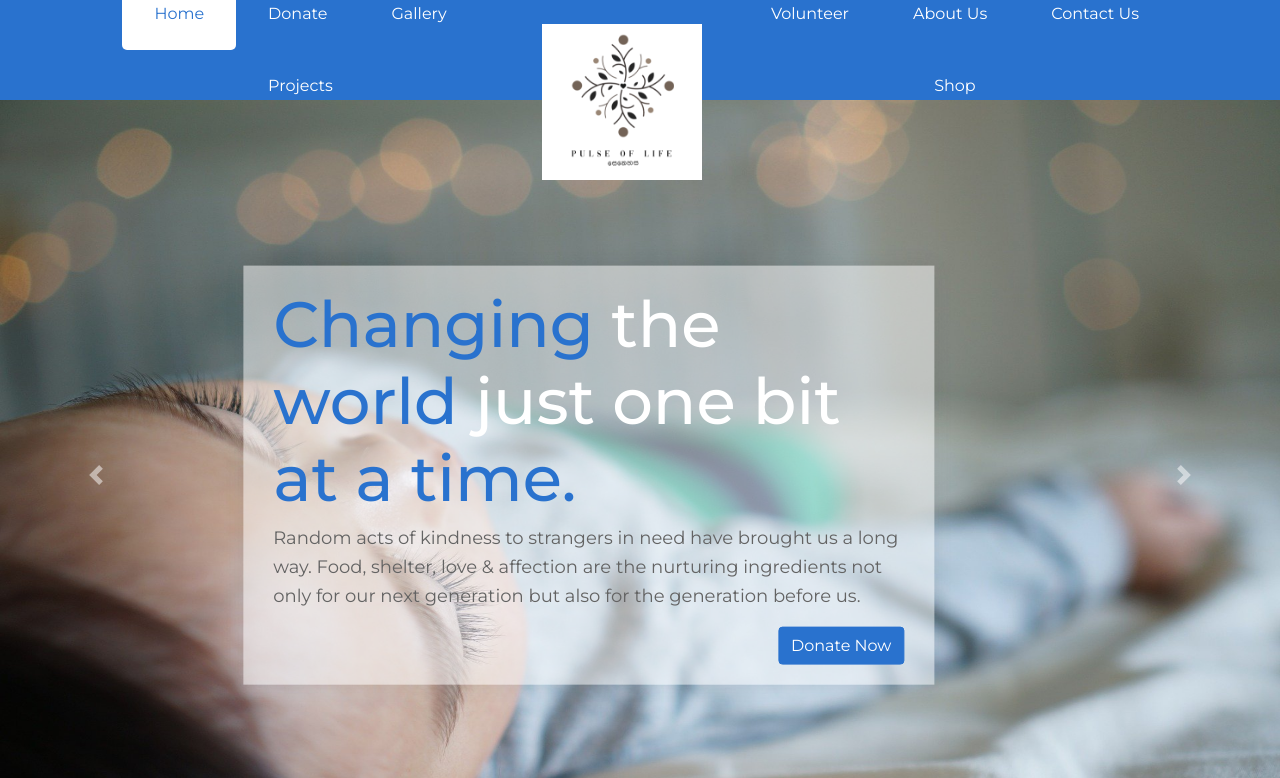
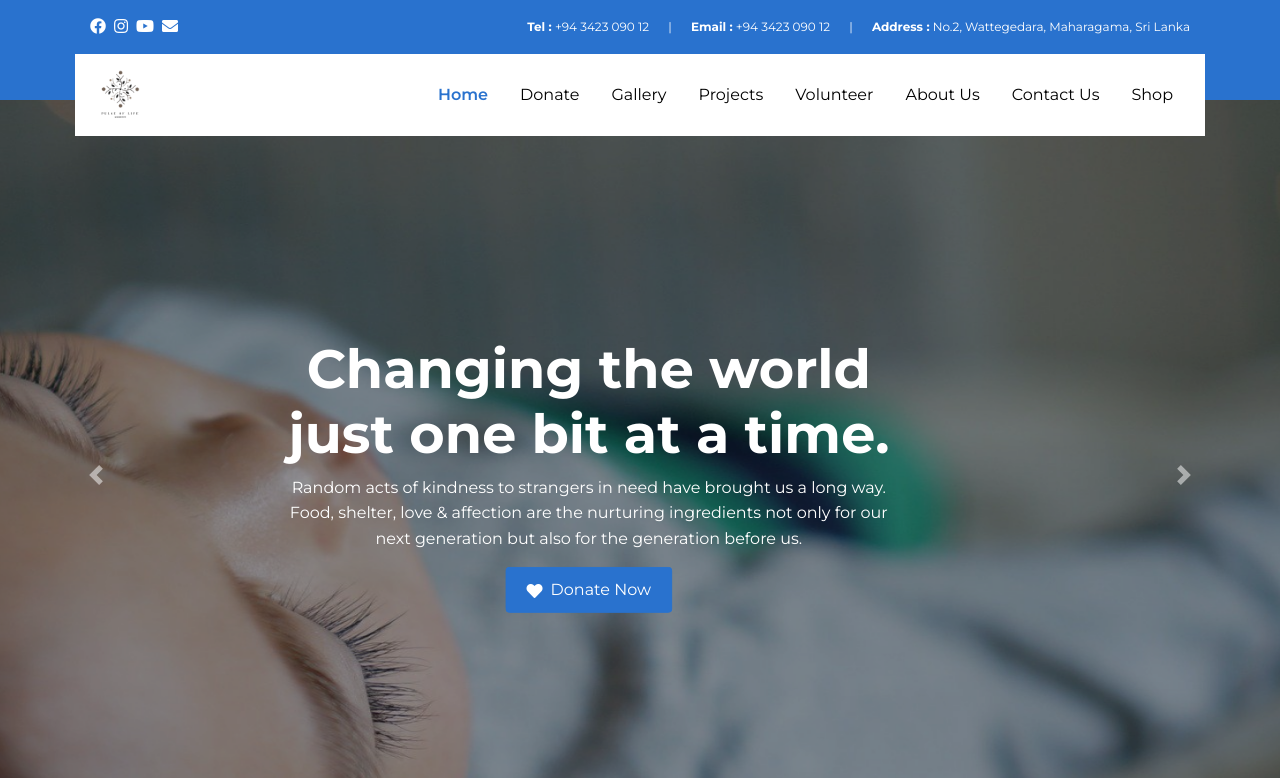
Before and after one commit to rasulacaldera/acapella, an Angular app: page /home in a window 1280 px wide. Shown: the top 778 px of the page. Built offline with nearby package versions, Linux system fonts and the light colour scheme; no server answers.

Commit message:
slider and menu changes

```diff
--- a/src/app/layout/header/header.component.scss
+++ b/src/app/layout/header/header.component.scss
@@ -1,10 +1,12 @@
 @import '../../../styles/mixins.scss';
 
 .header {
-  @include layout-padding;
   display: flex;
-  justify-content: center;
-  align-items: center;
+  flex-direction: column;
   background-color: #2972ce;
-  height: 100px;
+  min-height: 100px;
+  @media screen and (min-width: 992px) {
+    @include layout-padding;
+    height: 100px;
+  }
 }
--- a/src/app/layout/header/nav-bar/nav-bar.component.html
+++ b/src/app/layout/header/nav-bar/nav-bar.component.html
@@ -1,5 +1,58 @@
 <div class="navbar-wrapper">
-  <nav class="navbar">
+  <div class="top-bar d-none d-lg-flex flex-row justify-content-between">
+    <div>
+      <div class="d-flex flex-row">
+        <a
+          class="mr-2"
+          href="https://www.instagram.com/pulse__of__life_/"
+          (click)="
+            onClick($event, 'https://www.instagram.com/pulse__of__life_/')
+          "
+        >
+          <i class="fab fa-facebook"></i>
+        </a>
+        <a
+          class="mr-2"
+          href="https://www.instagram.com/pulse__of__life_/"
+          (click)="
+            onClick($event, 'https://www.instagram.com/pulse__of__life_/')
+          "
+        >
+          <i class="fab fa-instagram"></i>
+        </a>
+        <a
+          class="mr-2"
+          href="https://www.instagram.com/pulse__of__life_/"
+          (click)="
+            onClick($event, 'https://www.instagram.com/pulse__of__life_/')
+          "
+        >
+          <i class="fab fa-youtube"></i>
+        </a>
+        <a
+          class="mr-2"
+          href="/contact-us"
+          (click)="onClick($event, '/contact-us')"
+        >
+          <i class="fas fa-envelope"></i>
+        </a>
+      </div>
+    </div>
+    <div>
+      <p>
+        <b>Tel :</b> +94 3423 090 12 <span class="mx-3"> | </span
+        ><b>Email :</b> +94 3423 090 12 <span class="mx-3"> | </span
+        ><b>Address :</b> No.2, Wattegedara, Maharagama, Sri Lanka
+      </p>
+    </div>
+  </div>
+  <div class="navbar-inner">
+    <div class="logo-wrapper">
+      <div class="logo-inner">
+        <img src="../../../../assets/images/thira-logo-md.png" alt="Logo" />
+      </div>
+    </div>
+    <nav class="navbar mr-lg-3">
       <a
         class="nav-link"
         href="#"
@@ -10,16 +63,10 @@
       <a class="nav-link" href="/donate">Donate</a>
       <a class="nav-link" href="/gallery">Gallery</a>
       <a class="nav-link" href="/projects">Projects</a>
-  </nav>
-  <div class="position-relative p-3 logo-wrapper">
-    <div class="logo-inner">
-      <img src="../../../../assets/images/thira-logo-md.png" alt="Logo" />
-    </div>
-  </div>
-  <nav class="navbar">
       <a class="nav-link" href="/volunteer">Volunteer</a>
       <a class="nav-link" href="/about-us">About Us</a>
       <a class="nav-link" href="/contact-us">Contact Us</a>
       <a class="nav-link" href="/contact-us">Shop</a>
     </nav>
   </div>
+</div>
--- a/src/app/layout/header/nav-bar/nav-bar.component.scss
+++ b/src/app/layout/header/nav-bar/nav-bar.component.scss
@@ -1,19 +1,18 @@
 .navbar-wrapper {
   display: flex;
-  align-items: center;
-  justify-content: space-between;
+  flex-direction: column;
+}
+.top-bar a {
+  color: #ffffff;
 }
 .logo-wrapper {
-  width: 190px;
   z-index: 1;
   .logo-inner {
-    position: absolute;
     padding: 0 25px;
     background-color: #ffffff;
-    top: -10px;
   }
   img {
-    width: 110px;
+    width: 40px;
     object-fit: contain;
   }
 }
@@ -23,11 +22,12 @@
   width: fit-content;
   height: fit-content;
   padding: 0;
+  background-color: #ffffff;
 }
 
 .nav-link {
-  padding: 1.5rem 2rem;
-  color: #ffffff;
+  // padding: 1.5rem 2rem;
+  color: #000000;
   transition: all 0.3s ease;
   &:hover,
   &:focus,
@@ -36,4 +36,32 @@
     color: #2972ce;
     border-radius: 5px;
   }
+  &.active {
+    font-weight: 600;
+  }
 }
+
+.top-bar {
+  padding: 15px;
+}
+.top-bar p {
+  font-size: 12px;
+  color: #ffffff;
+  margin-bottom: 0;
+}
+
+.navbar-inner {
+  background: #ffffff;
+  height: 100px;
+  z-index: 2;
+  display: flex;
+  flex-direction: column;
+  align-items: center;
+  justify-content: space-between;
+  @media screen and (min-width: 768px) {
+    flex-direction: row;
+  }
+  @media screen and (min-width: 992px) {
+    height: 82px;
+  }
+}
--- a/src/app/pages/home/home-carousel/home-carousel.component.html
+++ b/src/app/pages/home/home-carousel/home-carousel.component.html
@@ -8,24 +8,23 @@
       />
     </div>
     <div class="carousel-item active">
+      <div class="overlay"></div>
       <img
         class="d-block w-100"
         src="../../../../assets/images/slider01.jpg"
         alt="Second slide"
       />
       <div class="carousel-heading position-absolute">
-        <h2>
-          <span class="text-dark-blue">Changing</span> the
-          <span class="text-dark-blue">world</span> just one bit
-          <span class="text-dark-blue">at a time.</span>
+        <h2 class="text-dark-blue font-weight-bold">
+          Changing the world just one bit at a time.
         </h2>
         <p>
           Random acts of kindness to strangers in need have brought us a long
           way. Food, shelter, love & affection are the nurturing ingredients not
           only for our next generation but also for the generation before us.
         </p>
-        <button class="btn btn-primary donate-btn float-right">
-          Donate Now
+        <button class="btn btn-primary donate-btn">
+          <i class="fa fa-heart mr-2 align-middle"></i>Donate Now
         </button>
       </div>
     </div>
--- a/src/app/pages/home/home-carousel/home-carousel.component.scss
+++ b/src/app/pages/home/home-carousel/home-carousel.component.scss
@@ -6,12 +6,41 @@
 }
 
 .carousel {
-  top: -100px;
+  top: -70px;
+  @media screen and (min-width: 768px) {
+    top: -100px;
+  }
   .carousel-inner {
     .carousel-item {
       &.active {
+        .overlay {
+          &::after {
+            content: '';
+            position: absolute;
+            left: 0;
+            right: 0;
+            top: 0;
+            bottom: 0;
+            width: 100%;
+            height: 100%;
+            background-color: rgba(0, 0, 0, 0.4);
+            z-index: 1;
+          }
+          &:hover,
+          &:focus {
+            + img {
+              // transform: scale(1.5);
+            }
+          }
+        }
         img {
           height: 750px;
+          //transition: all 1s ease;
+          -webkit-animation: zoomin 5s ease;
+          animation: zoomin 5s ease;
+          animation-fill-mode: forwards;
+          -webkit-animation-fill-mode: forwards;
+          animation-iteration-count: 1;
         }
       }
     }
@@ -22,16 +51,59 @@
   top: 50%;
   left: 46%;
   transform: translate(-50%, -50%);
-  text-align: left;
+  text-align: center;
   color: #ffffff;
   padding: 20px 30px;
-  background-color: rgba(255, 255, 255, 0.5);
-  box-shadow: 0px 0px 18px 0px rgba(70, 70, 70, 0.12);
+  z-index: 2;
   h2 {
-    font-size: 64px;
+    font-size: 54px;
+    color: #ffffff;
+    -webkit-animation: text-slide 4s cubic-bezier(0.5, 0.5, 0, 1);
+    animation: text-slide 4s cubic-bezier(0.5, 0.5, 0, 1);
+    animation-fill-mode: forwards;
+    -webkit-animation-fill-mode: forwards;
   }
   p {
-    font-size: 18px;
+    font-size: 16px;
     line-height: 1.6;
+    color: #ffffff;
+    -webkit-animation: text-slide 4s cubic-bezier(0.5, 0.5, 0, 1);
+    animation: text-slide 4s cubic-bezier(0.5, 0.5, 0, 1);
+    animation-fill-mode: forwards;
+    -webkit-animation-fill-mode: forwards;
+    animation-delay: 1s;
+    opacity: 0;
+  }
+  .donate-btn {
+    -webkit-animation: text-slide 4s cubic-bezier(0.5, 0.5, 0, 1);
+    animation: text-slide 4s cubic-bezier(0.5, 0.5, 0, 1);
+    animation-fill-mode: forwards;
+    -webkit-animation-fill-mode: forwards;
+    animation-delay: 1s;
+    opacity: 0;
   }
 }
+
+@keyframes zoomin {
+  0% {
+    transform: scale(1);
+  }
+  100% {
+    transform: scale(1.5);
+  }
+}
+
+@keyframes text-slide {
+  0% {
+    opacity: 0;
+  }
+  50% {
+    opacity: 0.5;
+  }
+  75% {
+    opacity: 0.75;
+  }
+  100% {
+    opacity: 1;
+  }
+}
--- a/src/styles.scss
+++ b/src/styles.scss
@@ -92,4 +92,5 @@ footer {
 .donate-btn {
   background: #2972ce;
   border-color: #2972ce;
+  padding: 10px 20px;
 }
```
Lines whose indentation alone changed are shown as unchanged.
